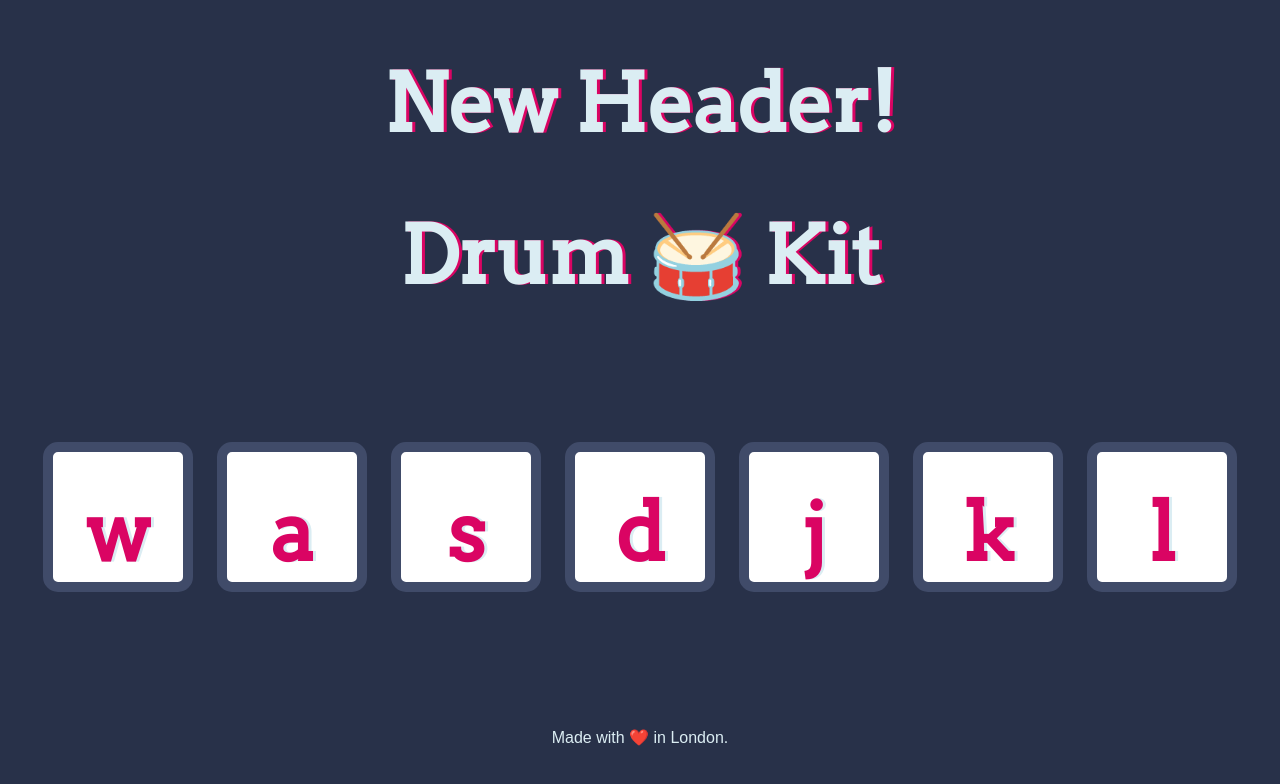
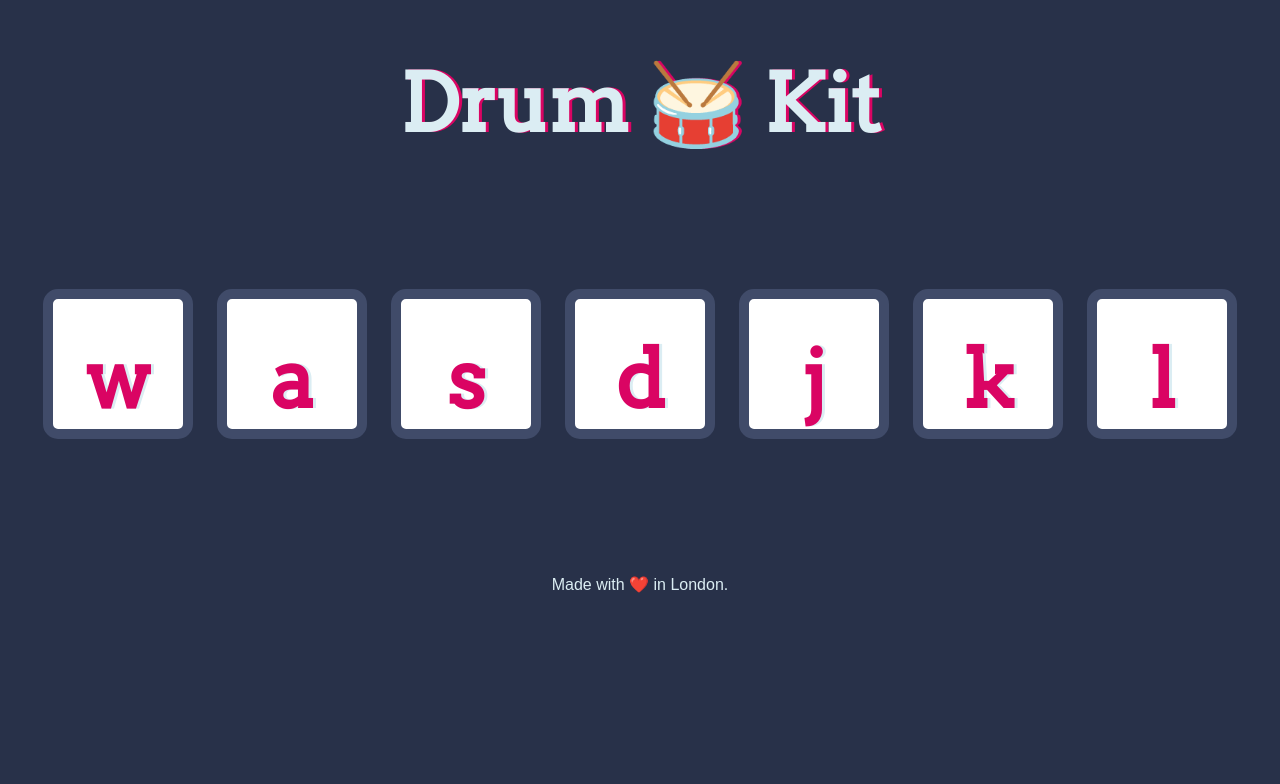
Before and after one commit to naqur562/DrumSite, a plain HTML site: page index.html in a window 1280 px wide. Drawn offline with Linux system fonts and the light colour scheme.

Commit message:
removed new header

```diff
--- a/index.html
+++ b/index.html
@@ -9,7 +9,7 @@
 </head>
 
 <body>
-  <h1>New Header!</h1>
+
   <h1 id="title">Drum 🥁 Kit</h1>
   <div class="set">
     <button class="w drum">w</button>
```
